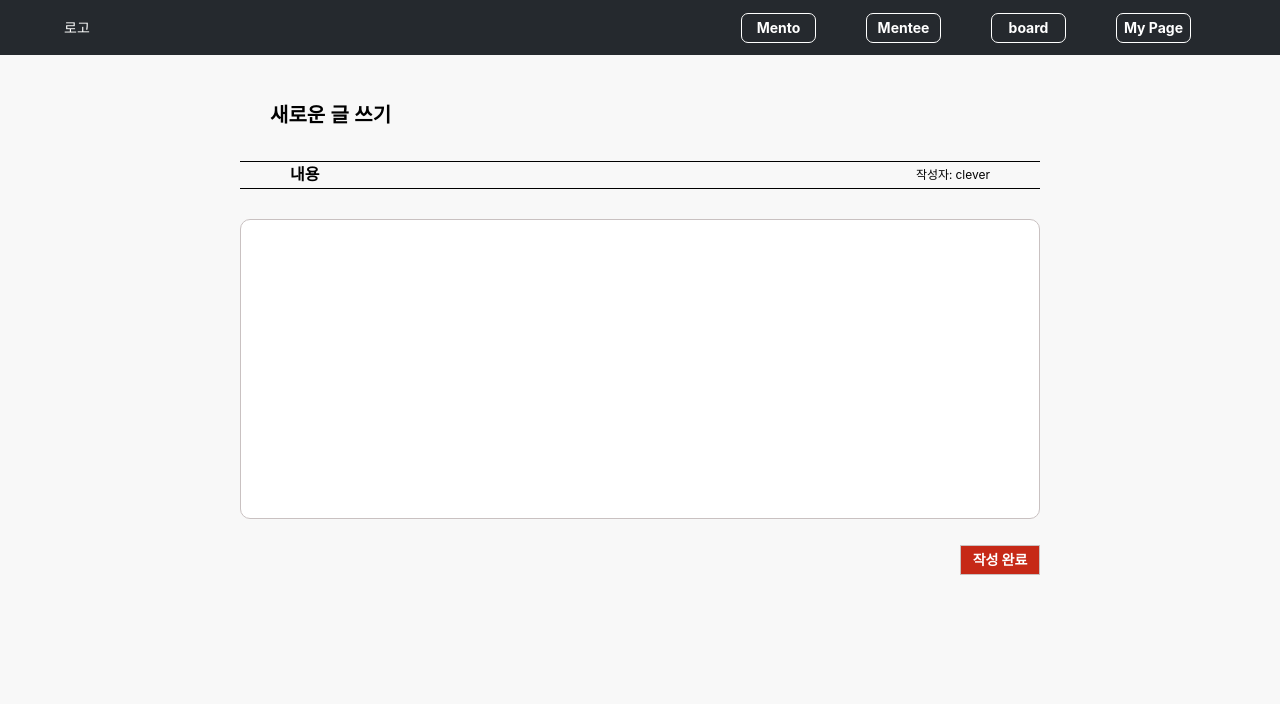
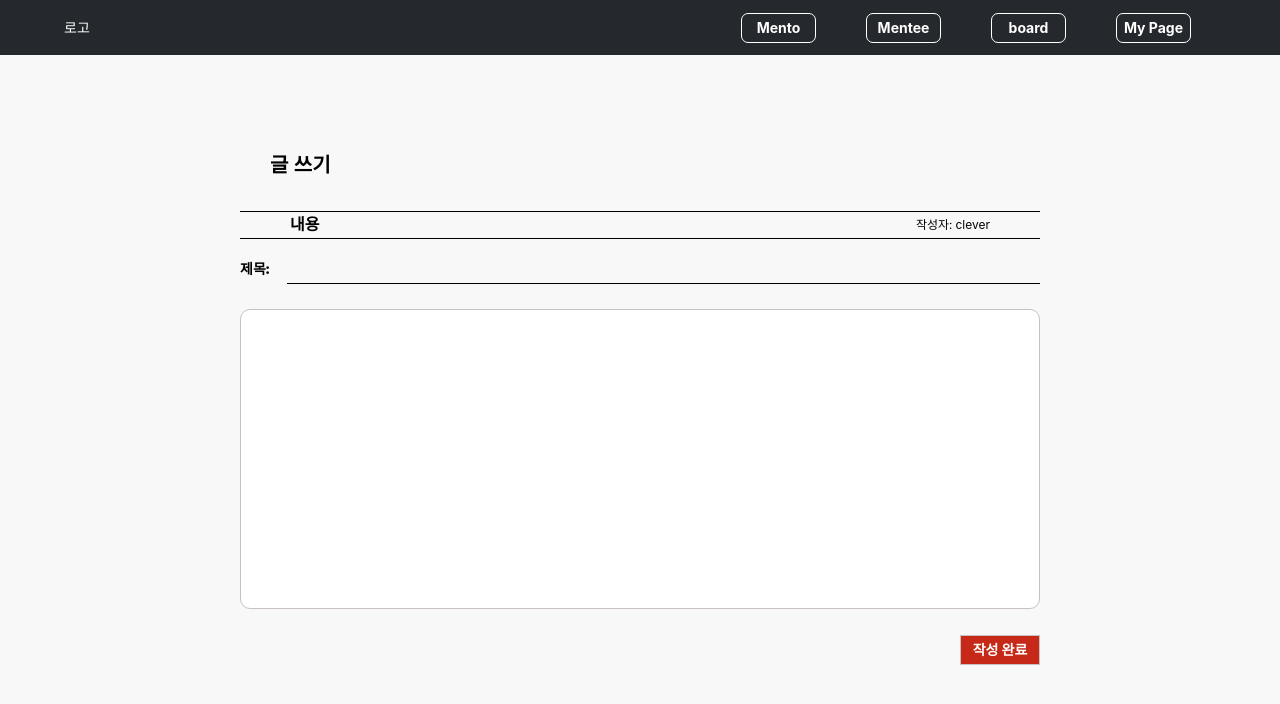
Before and after one commit to taewankang/elekant_front, a React (Create React App) app in the folder front/: page /board/post in a window 1280 px wide. Shown: the top 704 px of the page. Built offline with nearby package versions, Linux system fonts and the light colour scheme.

Commit message:
making board

```diff
--- a/front/src/component/board/BoardPost.js
+++ b/front/src/component/board/BoardPost.js
@@ -3,43 +3,70 @@ import React, {useState, useEffect} from 'react';
 import {useSelector, useDispatch} from 'react-redux';
 import {Link} from 'react-router-dom';
 import {NEW_POST_REQUEST} from '../../reducer/board';
+import {now} from '../../constant';
 import {
   Container, Contents, Title,
-  PostTitle, Input, ButtonContainer, Button,
+  PostTitle, Input, ButtonContainer,
+  Button, TitleInput, TitleContainer,
+  TitleSpan,
 } from './style';
 
 const BoardPost = () => {
   const {nickname} = useSelector(state => state.user);
   const dispatch = useDispatch();
   const [content, setContent] = useState('');
+  const [title, setTitle] = useState('');
 
   useEffect(() => {
 
   }, []);
 
   const onChange = (e) => {
-    setContent(e.target.value);
+    const name = e.target.name;
+    console.log('name', name)
+    if(name === 'title') setTitle(e.target.value);
+    else setContent(e.target.value);
   }
 
   const onClick = () => {
     dispatch({
       type: NEW_POST_REQUEST,
-      data: content,
+      data: {
+        title: title,
+        content: content,
+        id: nickname,
+        time: now(),
+      },
     })
   }
 
   return (
     <Container>
       <Contents>
-        <Title>새로운 글 쓰기</Title>
+        <Title>글 쓰기</Title>
         <PostTitle>
           <span style={{fontWeight: '700'}}>내용</span>
           <span style={{fontSize: '12px', alignSelf: 'center'}}>작성자: {nickname}</span>
         </PostTitle>
-        <Input onChange={onChange}/>
+        <TitleContainer>
+          <TitleSpan>
+            제목:
+          </TitleSpan>
+          <TitleInput
+            name='title'
+            value={title}
+            onChange={onChange}/>
+        </TitleContainer>
+        <Input
+          name='content'
+          value={content}
+          onChange={onChange}/>
         <ButtonContainer>
           <Link to='./1'>
-            <Button onClick={onClick}>작성 완료</Button>
+            <Button
+              onClick={onClick}>
+              작성 완료
+            </Button>
           </Link>
         </ButtonContainer>
       </Contents>
--- a/front/src/component/board/style.js
+++ b/front/src/component/board/style.js
@@ -15,6 +15,7 @@ export const Container = styled.div`
 export const Contents = styled.div`
   width: ${BOARD_WIDTH}px;
   min-width: ${BOARD_WIDTH}px;
+  margin-top: 50px;
   height: 100%;
   color: #000000;
   @media only screen and (max-width: ${BOARD_WIDTH + 20}px){
@@ -123,7 +124,7 @@ export const PostTitle = styled.div`
 `
 
 export const Input = styled.textarea`
-  margin-top: 30px;
+  margin-top: 10px;
   resize: none;
   width: ${BOARD_WIDTH}px;
   height: 300px;
@@ -153,9 +154,9 @@ export const CommentInput = styled.textarea`
 `
 
 export const DetailTitle  = styled.div`
-  margin-top: 100px;
   display: flex;
   width: 100%;
+  margin-top: 80px;
   justify-content: space-between;
   padding: 0px 50px;
   font-size: 20px;
@@ -165,3 +166,24 @@ export const DetailTitle  = styled.div`
 export const CommentList = styled.div`
 
 `
+
+export const TitleInput = styled.input`
+  width: 100%;
+  height: 30px;
+  margin: 15px 0px;
+  border: 0px;
+  border-bottom: 1px solid #000;
+  outline: none;
+  background: ${MY_PAGE_BACKGROUND};
+`
+
+export const TitleContainer = styled.div`
+  display: flex;
+`
+
+export const TitleSpan = styled.span`
+  width: 50px;
+  display: flex;
+  align-items: center;
+  font-weight: 900;
+`
--- a/front/src/component/mentee/MyMentor.js
+++ b/front/src/component/mentee/MyMentor.js
@@ -9,7 +9,6 @@ import {
 
 const MentorList = () => {
   const {mentor} = useSelector(state => state.user);
-  console.log(mentor)
   return (
     <div>
       {
--- a/front/src/component/mentee/style.js
+++ b/front/src/component/mentee/style.js
@@ -8,6 +8,7 @@ export const Title = styled.div`
   font-size: 20px;
   font-weight: 900;
   margin-left: 10px;
+
 `
 
 export const Content = styled.div`
--- a/front/src/constant.js
+++ b/front/src/constant.js
@@ -1,3 +1,12 @@
 export const MENU_HEIGHT = 600;   //앱 모양으로 변하는 너비
 export const MY_PAGE_APP_WIDTH = 640;
 export const URL = 'https://localhost:3000';
+export const now = () => {
+  const today = new Date();
+  const year = today.getFullYear();
+  const month = today.getMonth() + 1;
+  const date = today.getDate();
+  const hours = today.getHours();
+  const min = today.getMinutes();
+  return `${year}/${month}/${date} ${hours}:${min}`;
+}
--- a/front/src/reducer/board.js
+++ b/front/src/reducer/board.js
@@ -93,6 +93,7 @@ export const ADD_COMMENT_FAILURE = 'ADD_COMMENT_FAILURE';
 //좀 더 생각해보기
 
 export const board = (state = initialState, action) => {
+  console.log(action.data)
   switch(action.type){
     case BOARD_DATA_REQUEST:
       return state;
@@ -119,9 +120,10 @@ export const board = (state = initialState, action) => {
       return {...state};
     case COMMENT_POST_FAILURE:
       return state;
-    case NEW_POST_REQUEST:
+    case NEW_POST_REQUEST:    //새로운 댓글 달기
       return state;
     case NEW_POST_SUCCESS:
+
       return state;
     case NEW_POST_FAILURE:
       return state;
```
